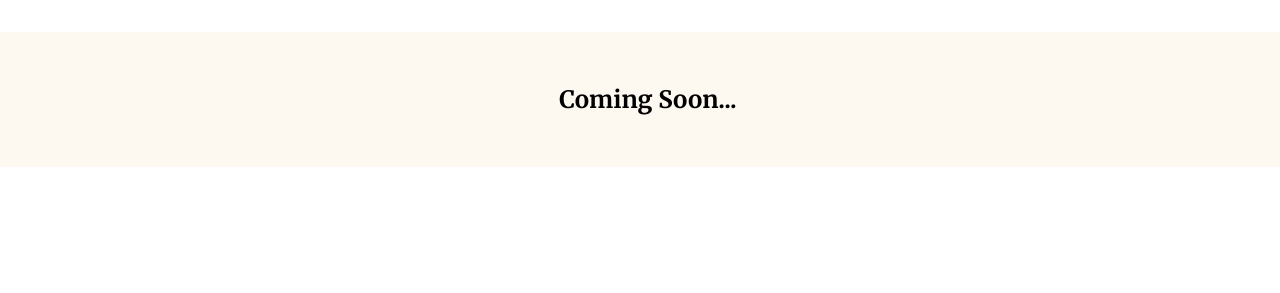
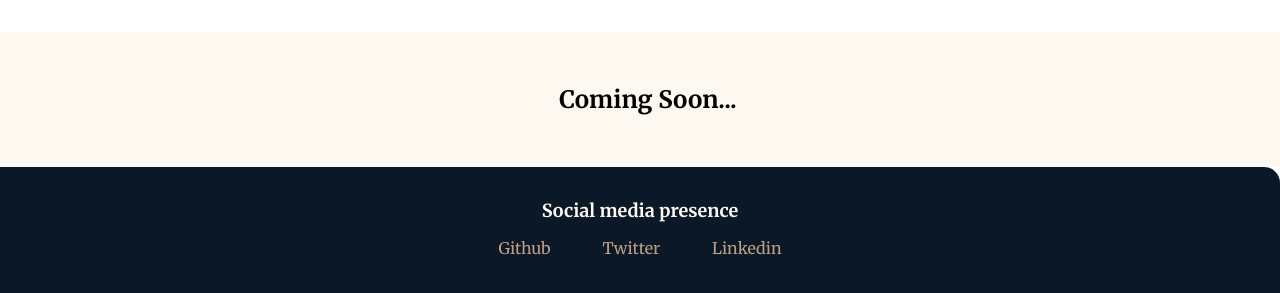
Before and after one commit to Aashir-tech/Learning-HTML-CSS, a plain HTML site: page blogs.html in a window 1280 px wide. Shown: the part 569-862 px from the top of the page. Before the commit the page ends 800 px from the top, so only its background shows below. Drawn offline with Linux system fonts and the light colour scheme.

Commit message:
feat : Added footer in projects and blogs

```diff
--- a/blogs.html
+++ b/blogs.html
@@ -1,5 +1,6 @@
 <!DOCTYPE html>
 <html lang="en">
+
 <head>
     <meta charset="UTF-8">
     <meta http-equiv="X-UA-Compatible" content="IE=edge">
@@ -7,6 +8,7 @@
     <title>Blogs | Aashir Haris</title>
     <link rel="stylesheet" href="styles.css">
 </head>
+
 <body>
     <nav class="navigation">
 
@@ -39,5 +41,24 @@
 
         </div>
     </section>
+
+    <footer class="footer">
+        <div class="footer-header">Social media presence</div>
+
+        <ul class="social-links list-non-bullet">
+            <li class="list-item-inline">
+                <a class="link" href="https://github.com/aashir-tech/"> Github </a>
+            </li>
+            <li class="list-item-inline">
+                <a class="link" href="https://twitter.com/aashir_haris"> Twitter </a>
+            </li>
+            <li class="list-item-inline">
+                <a class="link" href="https://www.linkedin.com/in/aashir-haris/"> Linkedin </a>
+            </li>
+
+        </ul>
+    </footer>
+
 </body>
+
 </html>
```
Also changed, not shown: index.html (+4 -1 lines), projects.html (+19 -2 lines).
